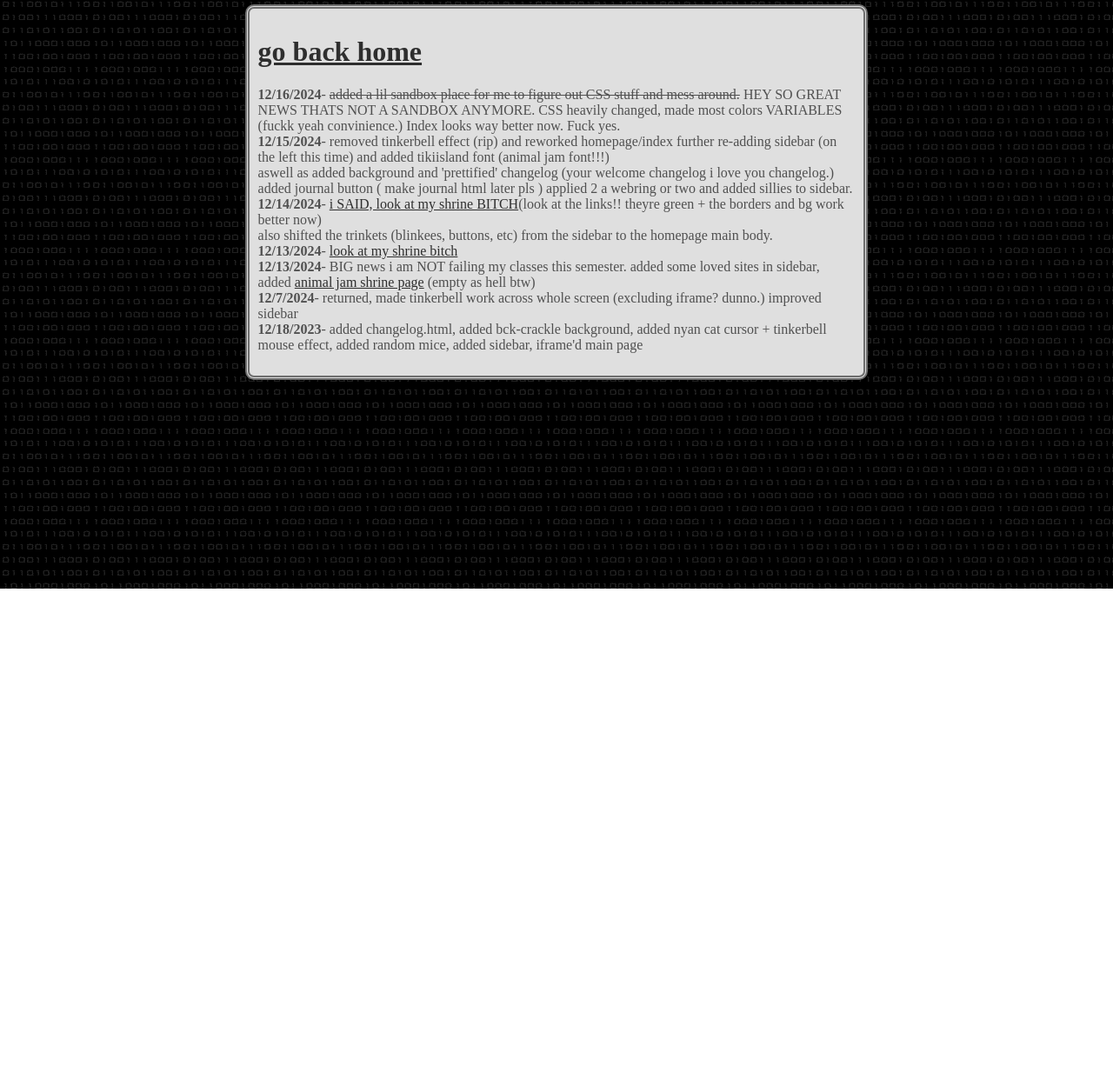
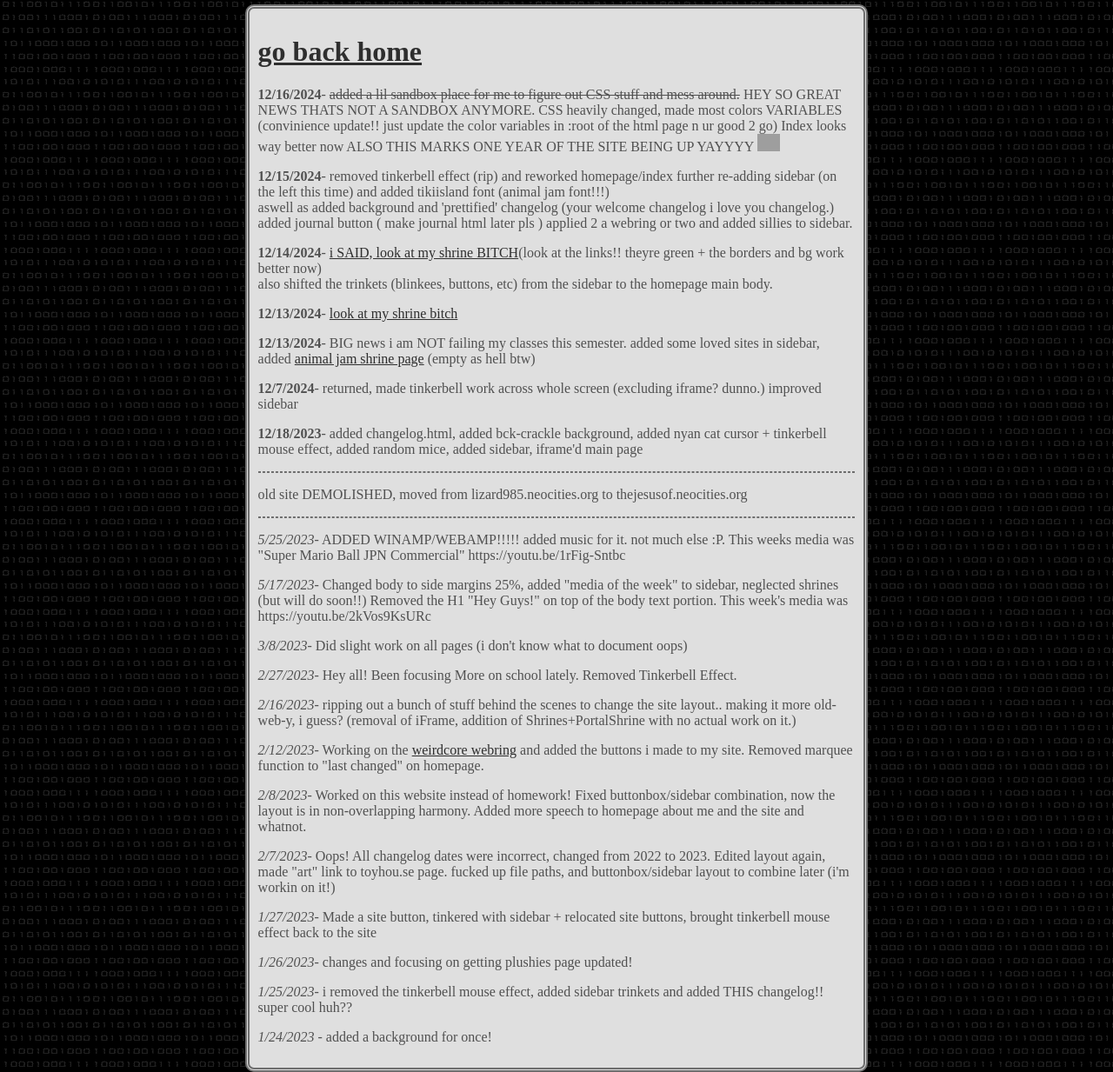
Before and after one commit to CDlizard/thejesusof-neocities, a plain HTML site: page changelog.html in a window 1280 px wide. Shown: the part 123-1356 px from the top of the page at 87% size. Before the commit the page ends 800 px from the top, so only its background shows below. Drawn offline with Linux system fonts and the light colour scheme; grey boxes are pictures that could not be loaded.

Commit message:
0.61 birthday update
AHH AHH AHH
also use 0.6 index.html glow in the dark theme for smthn else cus computerguts said it goes hard teehee

```diff
--- a/changelog.html
+++ b/changelog.html
@@ -21,21 +21,31 @@
     <body style="background-image:url('assets/num.gif'); margin:10%;">
       <div class="main-container">
         <h1><a href="index.html">go back home</a></h1>
-        <p><b>12/16/2024</b>- <s>added a lil sandbox place for me to figure out CSS stuff and mess around.</s> HEY SO GREAT NEWS THATS NOT A SANDBOX ANYMORE. CSS heavily changed, made most colors VARIABLES &#40;fuckk yeah convinience.&#41; Index looks way better now. Fuck yes.
-          <br>
-      <b>12/15/2024</b>- removed tinkerbell effect &#40;rip&#41; and reworked homepage/index further re-adding sidebar &#40;on the left this time&#41; and added tikiisland font &#40;animal jam font!!!&#41;
-        <br> aswell as added background and 'prettified' changelog &#40;your welcome changelog i love you changelog.&#41; added journal button &#40; make journal html later pls &#41; applied 2 a webring or two and added sillies to sidebar.
-        <br>
-        <b>12/14/2024</b>- <a href="animaljam.html">i SAID, look at my shrine BITCH</a>&#40;look at the links!! theyre green + the borders and bg work better now&#41;
+        <p><b>12/16/2024</b>- <s>added a lil sandbox place for me to figure out CSS stuff and mess around.</s> HEY SO GREAT NEWS THATS NOT A SANDBOX ANYMORE. CSS heavily changed, made most colors VARIABLES &#40;convinience update!! just update the color variables in :root of the html page n ur good 2 go&#41; Index looks way better now ALSO THIS MARKS ONE  YEAR OF THE SITE BEING UP YAYYYY <img src="assets/art/IMG_0082.png" height="20px"></p>
+      <p><b>12/15/2024</b>- removed tinkerbell effect &#40;rip&#41; and reworked homepage/index further re-adding sidebar &#40;on the left this time&#41; and added tikiisland font &#40;animal jam font!!!&#41;
+        <br> aswell as added background and 'prettified' changelog &#40;your welcome changelog i love you changelog.&#41; added journal button &#40; make journal html later pls &#41; applied 2 a webring or two and added sillies to sidebar.</p>
+        <p><b>12/14/2024</b>- <a href="animaljam.html">i SAID, look at my shrine BITCH</a>&#40;look at the links!! theyre green + the borders and bg work better now&#41;
             <br> also shifted the trinkets &#40;blinkees, buttons, etc&#41; from the sidebar to the homepage main body.
-        <br>
-        <b>12/13/2024</b>- <a href="animaljam.html">look at my shrine bitch</a>
-        <br>
-        <b>12/13/2024</b>- BIG news i am NOT failing my classes this semester. added some loved sites in sidebar, added <a href="animaljam.html">animal jam shrine page</a> &#40;empty as hell btw&#41;
-        <br>
-        <b>12/7/2024</b>- returned, made tinkerbell work across whole screen (excluding iframe? dunno.) improved sidebar
-        <br>
-        <b>12/18/2023</b>- added changelog.html, added bck-crackle background, added nyan cat cursor + tinkerbell mouse effect, added random mice, added sidebar, iframe'd main page</p>
+          </p>
+        <p><b>12/13/2024</b>- <a href="animaljam.html">look at my shrine bitch</a></p>
+        <p><b>12/13/2024</b>- BIG news i am NOT failing my classes this semester. added some loved sites in sidebar, added <a href="animaljam.html">animal jam shrine page</a> &#40;empty as hell btw&#41;</p>
+        <p><b>12/7/2024</b>- returned, made tinkerbell work across whole screen (excluding iframe? dunno.) improved sidebar</p>
+        <p><b>12/18/2023</b>- added changelog.html, added bck-crackle background, added nyan cat cursor + tinkerbell mouse effect, added random mice, added sidebar, iframe'd main page</p>
+        <hr>
+        <p>old site DEMOLISHED, moved from lizard985.neocities.org to thejesusof.neocities.org</p>
+        <hr>
+        <p><i>5/25/2023</i>- ADDED WINAMP/WEBAMP!!!!! added music for it. not much else :P. This weeks media was "Super Mario Ball JPN Commercial" https://youtu.be/1rFig-Sntbc</p>
+        <p><i>5/17/2023</i>- Changed body to side margins 25%, added "media of the week" to sidebar, neglected shrines (but will do soon!!) Removed the H1 "Hey Guys!" on top of the body text portion. This week's media was https://youtu.be/2kVos9KsURc</p>
+        <p><i>3/8/2023</i>- Did slight work on all pages (i don't know what to document oops)</p>
+        <p><i>2/27/2023</i>- Hey all! Been focusing More on school lately. Removed Tinkerbell Effect.</p>
+        <p><i>2/16/2023</i>- ripping out a bunch of stuff behind the scenes to change the site layout.. making it more old-web-y, i guess? (removal of iFrame, addition of Shrines+PortalShrine with no actual work on it.)</p>
+        <p><i>2/12/2023</i>- Working on the <a href="https://weirdring.netlify.app/">weirdcore webring</a> and added the buttons i made to my site. Removed marquee function to "last changed" on homepage.</p>
+        <p><i>2/8/2023</i>- Worked on this website instead of homework! Fixed buttonbox/sidebar combination, now the layout is in non-overlapping harmony. Added more speech to homepage about me and the site and whatnot.</p>
+        <p><i>2/7/2023</i>- Oops! All changelog dates were incorrect, changed from 2022 to 2023. Edited layout again, made "art" link to toyhou.se page. fucked up file paths, and buttonbox/sidebar layout to combine later (i'm workin on it!)</p>
+        <p><i>1/27/2023</i>- Made a site button, tinkered with sidebar + relocated site buttons, brought tinkerbell mouse effect back to the site</p>
+        <p><i>1/26/2023</i>- changes and focusing on getting plushies page updated!</p>
+        <p><i>1/25/2023</i>- i removed the tinkerbell mouse effect, added sidebar trinkets and added THIS changelog!! super cool huh??</p>
+        <p><i>1/24/2023</i> - added a background for once!</p>
       </div>
     </body>
     </html>
```
Also changed, not shown: index.html (+19 -11 lines), journal.html (+9 -3 lines), assets/buttons/likehome.gif (added), assets/tumblr_8bae33e1b8a21c0a06dbb88d713a5547_e662df6a_100.png (added), 1 other file.
